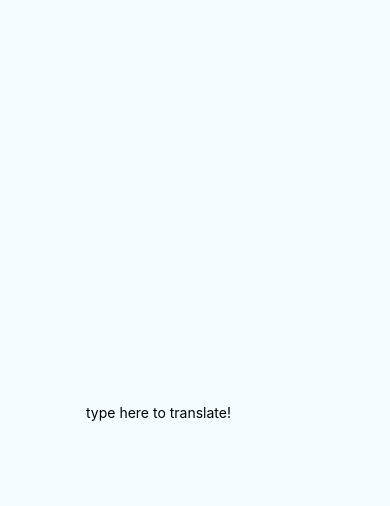
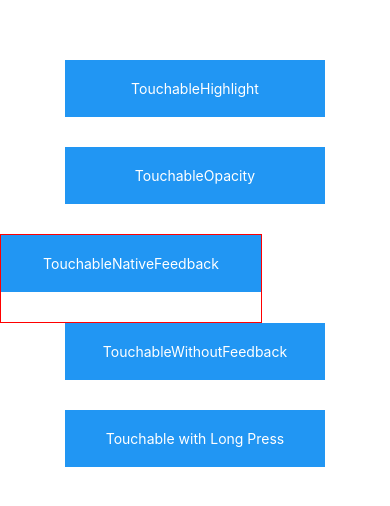
Before and after one commit to ghwlchlaks/react-native-tutorial, a React Native app: screen / in a window 390 px wide. Shown: the top 506 px of the page. Built offline with nearby package versions, Linux system fonts and the light colour scheme.

Commit message:
tutorial 07 handling touches

```diff
--- a/App.js
+++ b/App.js
@@ -7,7 +7,7 @@
  */
 
 import React, {Component} from 'react';
-import {Platform, StyleSheet, Text, View, Image, TextInput} from 'react-native';
+import {Platform, StyleSheet, Text, View, Image, TextInput, Button, Alert, TouchableHighlight, TouchableOpacity, TouchableNativeFeedback, TouchableWithoutFeedback} from 'react-native';
 
 const instructions = Platform.select({
   ios: 'Press Cmd+R to reload,\n' + 'Cmd+D or shake for dev menu',
@@ -18,26 +18,47 @@
 
 type Props = {};
 export default class App extends Component<Props> {
-  constructor(props) {
-    super(props);
 
-    this.state = {
-      text: ''
-    }
+  _onPressButton() {
+    Alert.alert('you tapped the button')
   }
+
+  _onLongPressButton() {
+    Alert.alert('you long-pressed the button')
+  }
+
   render() {
     return (
-      <View style={styles.container}>
-        <TextInput
-        style={{height: 40}}
-        placeholder='type here to translate!'
-        onChangeText={(text) => this.setState({text})}
-        />
-
-        <Text style={{padding: 10, fontSize: 42}}>
-          {this.state.text.split(' ').map((word) => word).join(' ')}
-        </Text>
-
+  <View style={styles.container}>
+        <TouchableHighlight onPress={this._onPressButton} underlayColor="white">
+          <View style={styles.button}>
+            <Text style={styles.buttonText}>TouchableHighlight</Text>
+          </View>
+        </TouchableHighlight>
+        <TouchableOpacity onPress={this._onPressButton}>
+          <View style={styles.button}>
+            <Text style={styles.buttonText}>TouchableOpacity</Text>
+          </View>
+        </TouchableOpacity>
+        <TouchableNativeFeedback
+            onPress={this._onPressButton}
+            background={Platform.OS === 'android' ? TouchableNativeFeedback.SelectableBackground() : ''}>
+          <View style={styles.button}>
+            <Text style={styles.buttonText}>TouchableNativeFeedback</Text>
+          </View>
+        </TouchableNativeFeedback>
+        <TouchableWithoutFeedback
+            onPress={this._onPressButton}
+            >
+          <View style={styles.button}>
+            <Text style={styles.buttonText}>TouchableWithoutFeedback</Text>
+          </View>
+        </TouchableWithoutFeedback>
+        <TouchableHighlight onPress={this._onPressButton} onLongPress={this._onLongPressButton} underlayColor="white">
+          <View style={styles.button}>
+            <Text style={styles.buttonText}>Touchable with Long Press</Text>
+          </View>
+        </TouchableHighlight>
       </View>
     );
   }
@@ -82,11 +103,27 @@
 
 const styles = StyleSheet.create({
   container: {
-    flex: 1,
-    justifyContent: 'center',
+    paddingTop: 60,
+    alignItems: 'center'
+  },
+  button: {
+    marginBottom: 30,
+    width: 260,
     alignItems: 'center',
-    backgroundColor: '#F5FCFF',
+    backgroundColor: '#2196F3'
   },
+  buttonText: {
+    padding: 20,
+    color: 'white'
+  },
+   buttonContainer: {
+     margin: 20
+   },
+   alternativeLayoutButtonContainer: {
+     margin: 20,
+     flexDirection: 'row',
+     justifyContent: 'space-between'
+   },
   welcome: {
     fontSize: 20,
     textAlign: 'center',
```
